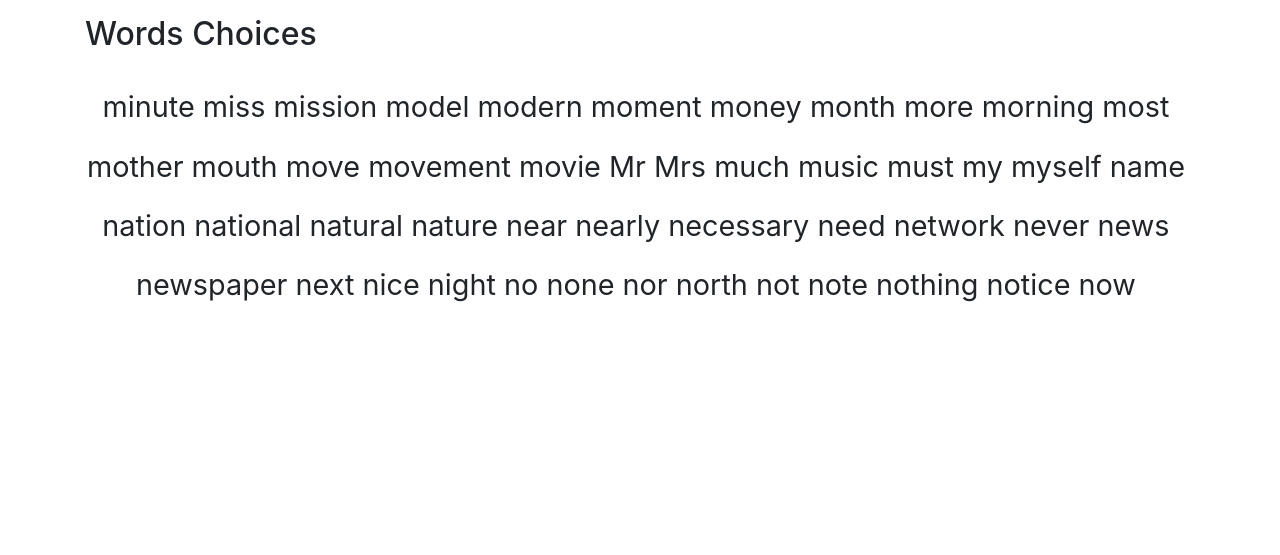
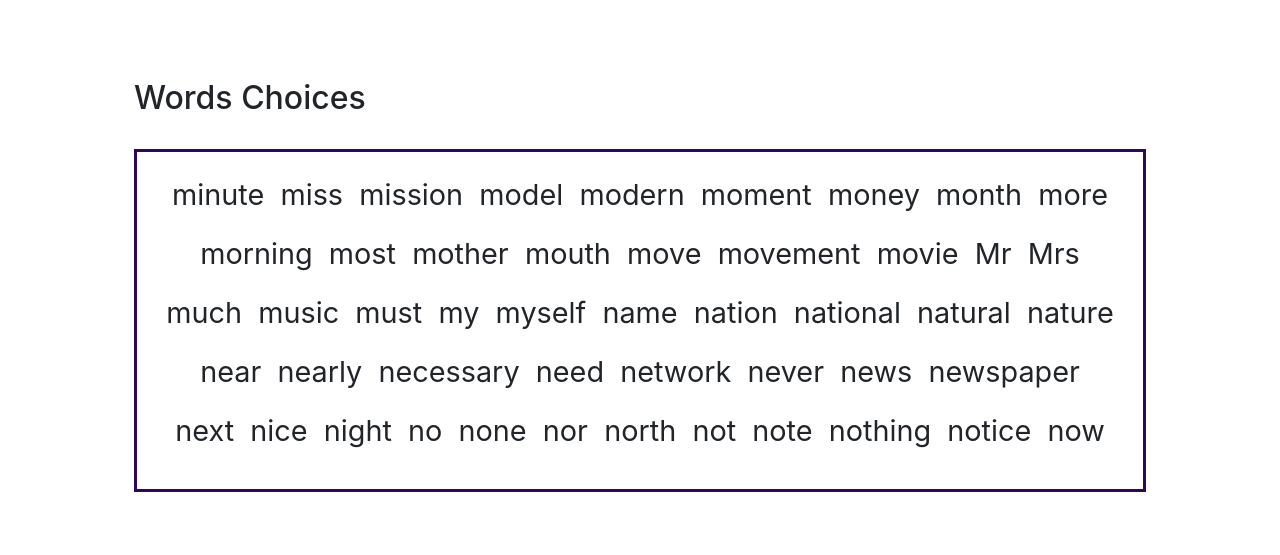
Before and after one commit to KeithMMeyer/HackOhio, a PHP site: page /wordweb.php in a window 1280 px wide. Shown: the part 56-611 px from the top of the page. Run offline with PHP 8.4, Linux system fonts and the light colour scheme; some libraries are stand-ins or nearby versions.

Commit message:
Stylized word cloud page

```diff
--- a/wordweb.php
+++ b/wordweb.php
@@ -12,10 +12,10 @@
 <body>
 <?php include 'includes/include_nav.php';?>
 
-<div class="container">
+<div class="container" style="padding: 5%;">
 	<h2> Words Choices </h2>
 	<br>
-	<div id="cloud" style="text-align: center; font-size: 1.8em;">
+	<div id="cloud" style="text-align: center; font-size: 1.8em; padding: 2%; border: 3px solid #2E0854;"">
 	</div>
 </div>
 
@@ -26,14 +26,14 @@
 	var chosenWords = [];
 
 	for (var i = 0; i < words.length; i++) {
-		document.getElementById("cloud").innerHTML += "<p class='aWord' id='word" + i + "' style='display: inline-block; ' onclick='chooseWord(" + i + ")'>" + words[i] + "&nbsp;</p>";
+		document.getElementById("cloud").innerHTML += "<p class='aWord' id='word" + i + "' style='display: inline-block; ' onclick='chooseWord(" + i + ")'>&nbsp;" + words[i] + "&nbsp;</p>";
 	}
 
 	function chooseWord(wordId) {
 		let word = words[wordId];
 			if (!chosenWords.includes(word)) {
 				chosenWords.push(word);
-				document.getElementById("word" + wordId).style.backgroundColor = "#2E0854";
+				document.getElementById("word" + wordId).style.backgroundColor = "#fc6c85";
 				document.getElementById("word" + wordId).style.color = "white";
 				document.getElementById("word" + wordId).style.fontWeight = "bold";
 			} else {
```
